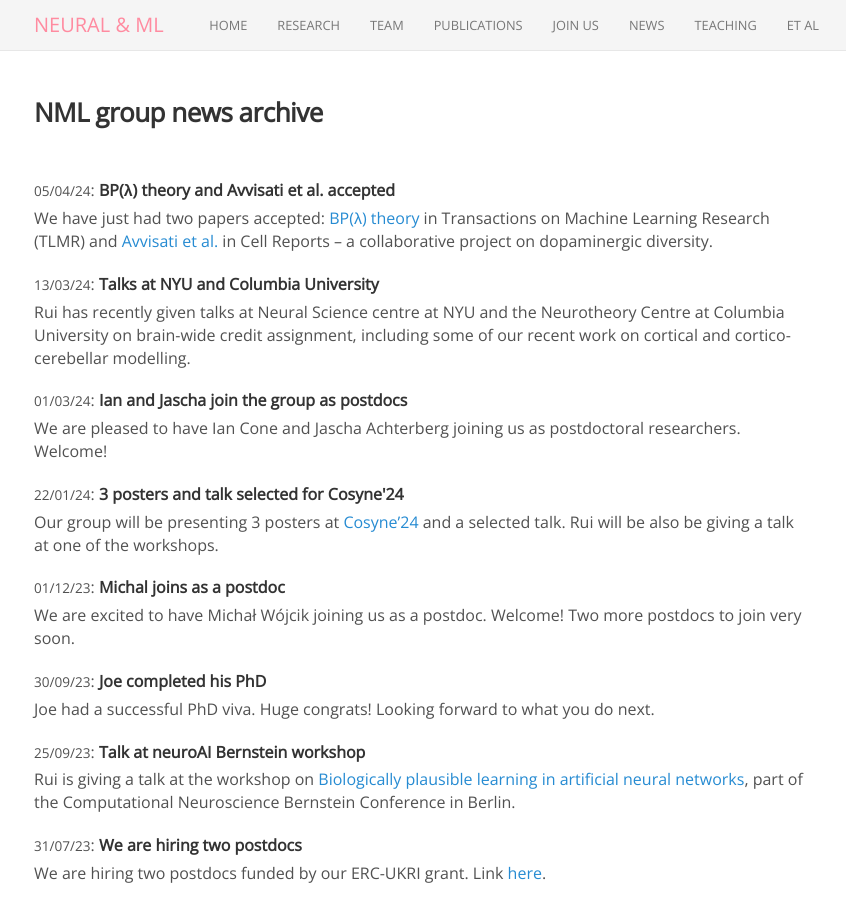
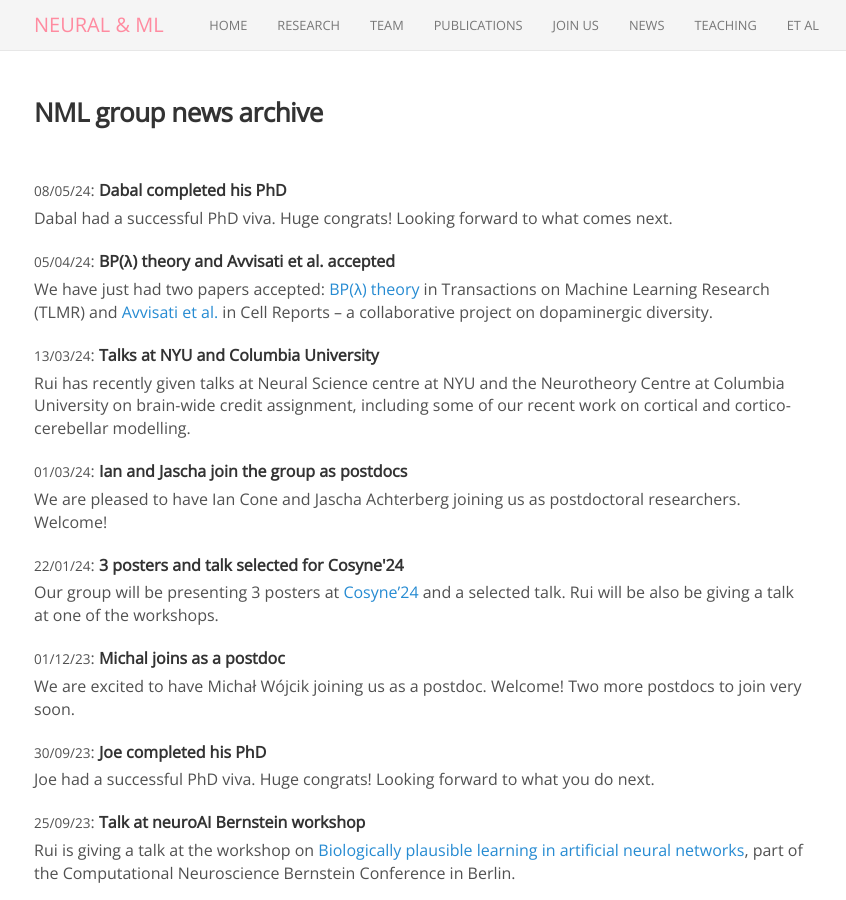
Before and after one commit to neuralml/neuralml.github.io, a Jekyll site: the page built from news.md, in a window 1280 px wide and 900 px high. Shown: the whole window, without its empty margins (221-1067 px from the left). Built offline with Jekyll 4.4.1, drawn with Linux system fonts in a browser that asks for light colours; nearby versions of some CDN libraries.

Commit message:
added Carl and Dabal viva news

```diff
--- /dev/null
+++ b/_posts/2024-05-08-Dabal_viva.md
@@ -0,0 +1,7 @@
+---
+title: Dabal completed his PhD
+categories: news
+description: Dabal completed his PhD
+---
+
+Dabal had a successful PhD viva. Huge congrats! Looking forward to what comes next.
```
Also changed, not shown: _people/RPC_carl_lindersson.md (added, +26 -0 lines), images/people/Carl_bw.png (added), images/people/Carl_full.jpeg (added), joinus.md (line endings or trailing spaces).
